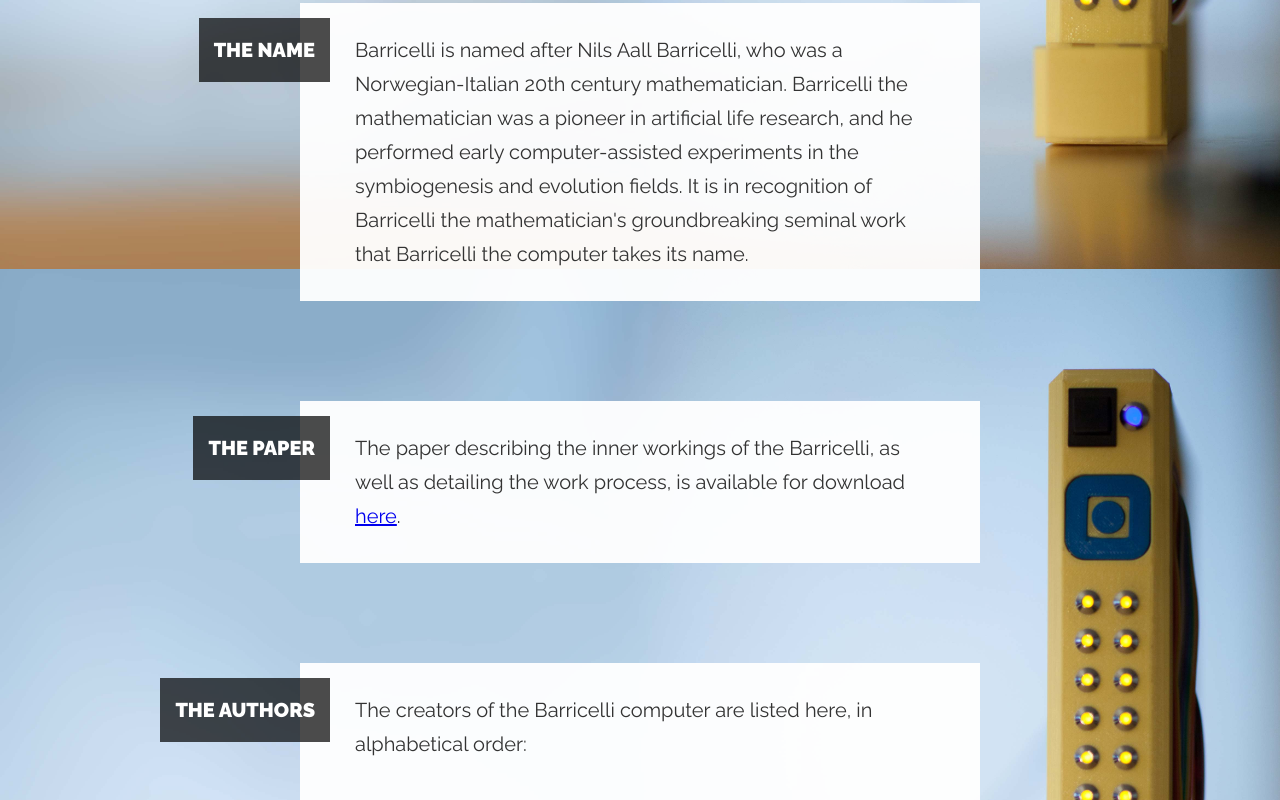
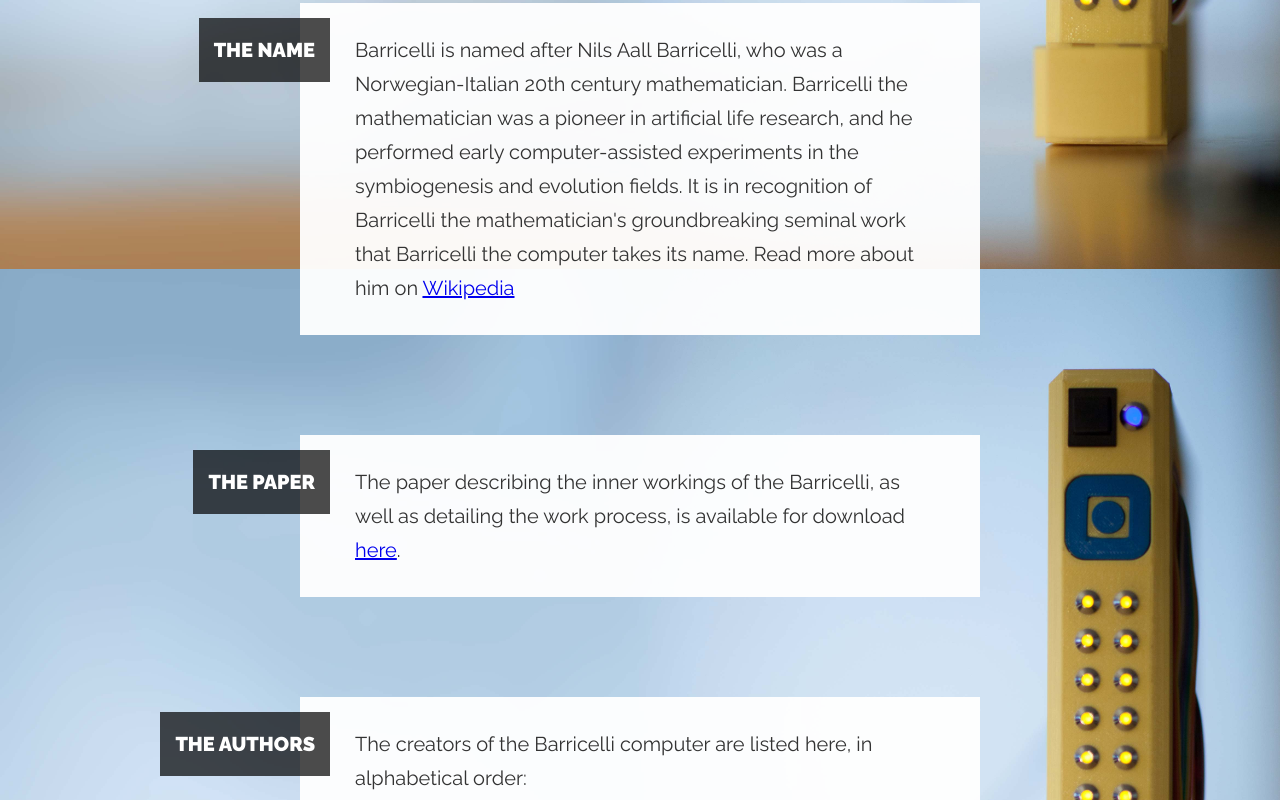
Before and after one commit to dmpro-ytelse/barricel.li, a plain HTML site: page index.html in a window 1280 px wide. Shown: the part 1482-2282 px from the top of the page. Drawn offline with Linux system fonts and the light colour scheme.

Commit message:
Add link to wikipedia on Barricelli.

```diff
--- a/index.html
+++ b/index.html
@@ -306,6 +306,7 @@
             Barricelli is named after Nils Aall Barricelli, who was a Norwegian-Italian 20th century mathematician.
 Barricelli the mathematician was a pioneer in artificial life research, and he performed early computer-assisted experiments in the symbiogenesis and evolution fields.
 It is in recognition of Barricelli the mathematician's groundbreaking seminal work that Barricelli the computer takes its name.
+Read more about him on <a href=//en.wikipedia.org/wiki/Nils_Aall_Barricelli>Wikipedia</a>
             </p>
         </div>
 
```
